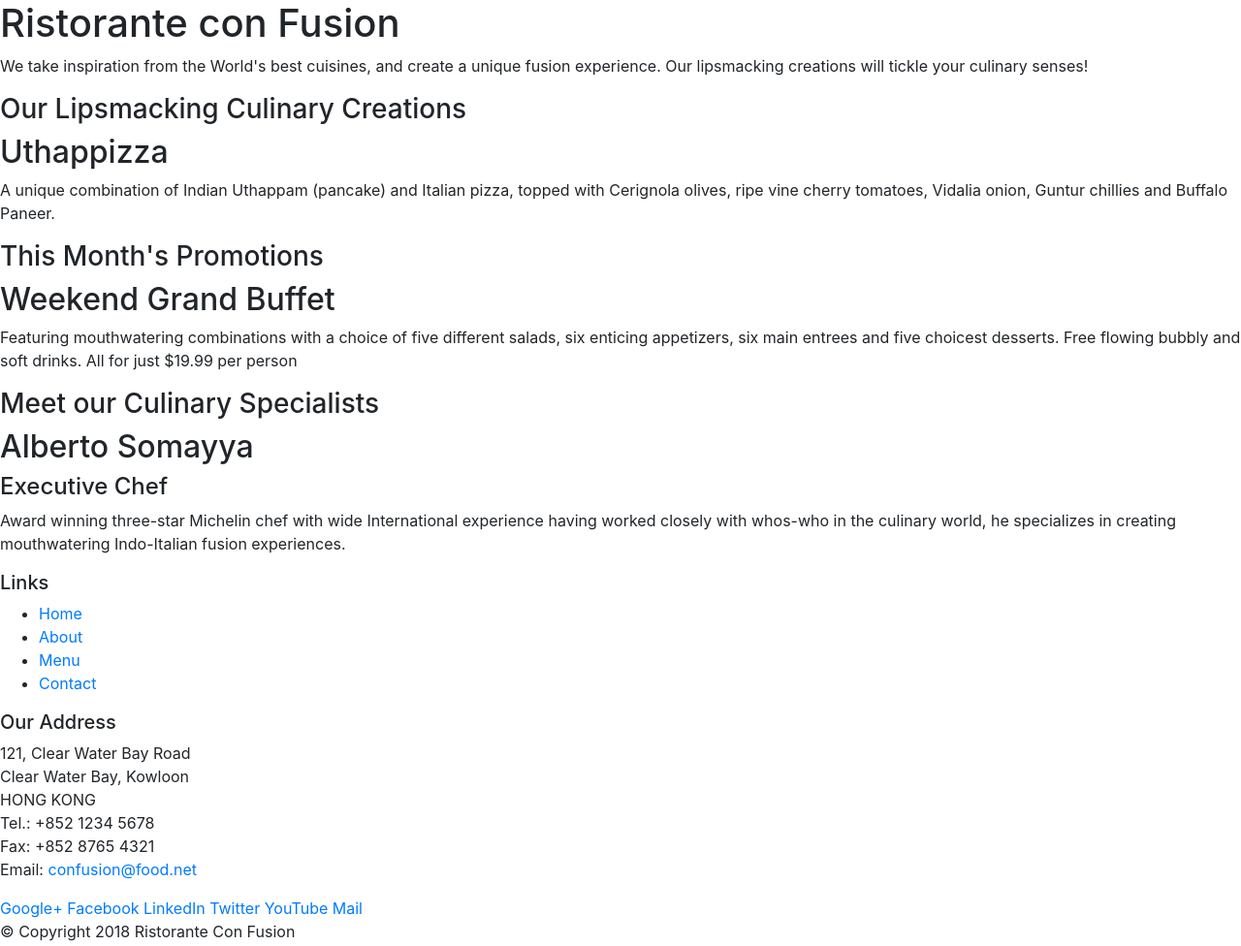
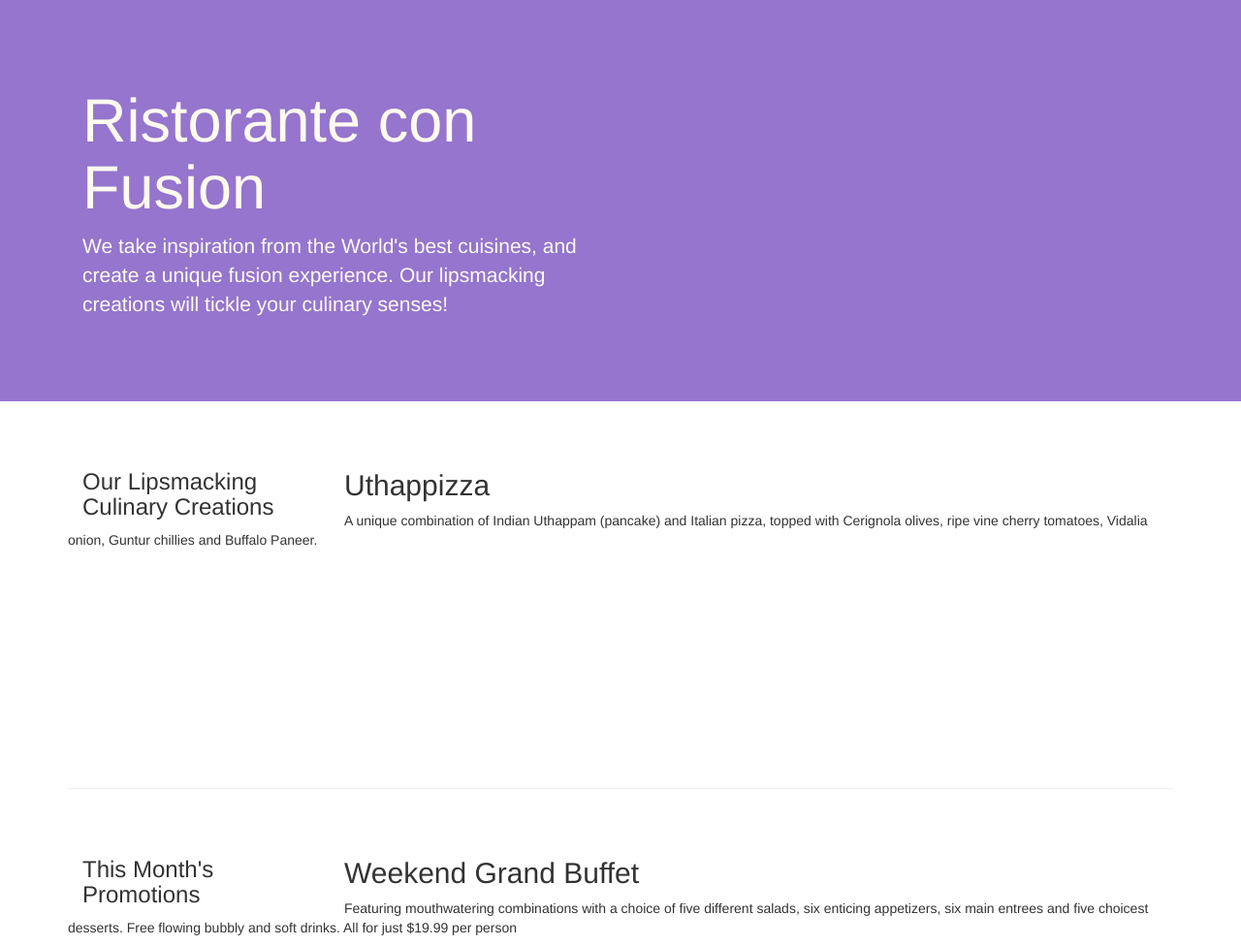
Before and after one commit to AhmedHassan97/confusion, a plain HTML site: page index.html in a window 1280 px wide. Shown: the top 976 px of the page at 97% size. Drawn offline with nearby package versions, Linux system fonts and the light colour scheme.

Commit message:
BootStrap Gridpart 1&2

```diff
--- /dev/null
+++ b/CSS/stylesheet.css
@@ -0,0 +1,29 @@
+.row-header{
+  margin:0 auto;
+  padding: 0 auto;
+}
+.row-content{
+  margin:0 auto;
+  padding: 50px 0 50px 0;
+  border-bottom:1px ridge;
+  min-height: 400px;
+
+}
+
+.foter{
+  background-color: #D1C4E9 ;
+  margin:0 auto;
+  padding: 20px 0 20px 0;
+
+}
+.jumbotron{
+  padding: 70px 30px 70px 30px;
+  margin: 0px auto;
+  background: #9575CD;
+  color: floralwhite;
+}
+.adress{
+  font-size: 80%;
+  margin:0px;
+  color: #0f0f0f;
+}
--- a/index.html
+++ b/index.html
@@ -9,51 +9,52 @@
 
     <!-- Bootstrap CSS -->
     <link rel="stylesheet" href="node_modules/bootstrap/dist/css/bootstrap.min.css">
+    <link rel="stylesheet" href="CSS/stylesheet.css">
     <title>Ristorante Con Fusion</title>
 </head>
 
 <body>
 
-    <header>
-        <div>
-            <div>
-                <div>
+    <header class="jumbotron">
+        <div class="container">
+            <div class="row row-header">
+                <div class="col-12 col-sm-6">
                     <h1>Ristorante con Fusion</h1>
                     <p>We take inspiration from the World's best cuisines, and create a unique fusion experience. Our lipsmacking creations will tickle your culinary senses!</p>
                 </div>
-                <div>
+                <div class="col-12 col-sm">
                 </div>
             </div>
         </div>
     </header>
 
-    <div>
-        <div>
-            <div>
+    <div class="container">
+        <div class="row row-content align-items-center">
+            <div class="col-12 col-sm-4 order-sm-last col-md-3">
                 <h3>Our Lipsmacking Culinary Creations</h3>
             </div>
-            <div>
+            <div class="col col-sm order-sm-first col-md">
                 <h2>Uthappizza</h2>
                 <p>A unique combination of Indian Uthappam (pancake) and Italian pizza, topped with Cerignola olives, ripe vine cherry tomatoes, Vidalia onion, Guntur chillies and Buffalo Paneer.</p>
             </div>
         </div>
 
 
-        <div>
-            <div>
+        <div class="row row-content align-items-center">
+            <div class="col-12 col-sm-4 order-sm-last col-md-3">
                 <h3>This Month's Promotions</h3>
             </div>
-            <div>
+            <div class="col col-sm order-sm-first col-md">
                 <h2>Weekend Grand Buffet</h2>
                 <p>Featuring mouthwatering combinations with a choice of five different salads, six enticing appetizers, six main entrees and five choicest desserts. Free flowing bubbly and soft drinks. All for just $19.99 per person </p>
             </div>
         </div>
 
-        <div>
-            <div>
+        <div class="row row-content align-items-center">
+            <div class="col-12 col-sm-4 order-sm-last col-md-3">
                 <h3>Meet our Culinary Specialists</h3>
             </div>
-            <div>
+            <div class="col col-sm order-sm-first col-md">
                 <h2>Alberto Somayya</h2>
                 <h4>Executive Chef</h4>
                 <p>Award winning three-star Michelin chef with wide International experience having worked closely with whos-who in the culinary world, he specializes in creating mouthwatering Indo-Italian fusion experiences. </p>
@@ -61,21 +62,21 @@
         </div>
     </div>
 
-    <footer>
-        <div>
-            <div>
-                <div>
+    <footer class="foter">
+        <div class="container">
+            <div class="row">
+                <div class="col-4 offset-1 col-sm-2">
                     <h5>Links</h5>
-                    <ul>
+                    <ul class="list-unstyled">
                         <li><a href="#">Home</a></li>
                         <li><a href="#">About</a></li>
                         <li><a href="#">Menu</a></li>
                         <li><a href="#">Contact</a></li>
                     </ul>
                 </div>
-                <div>
+                <div class="col-7 col-sm-5">
                     <h5>Our Address</h5>
-                    <address>
+                    <address class="adress">
 		              121, Clear Water Bay Road<br>
 		              Clear Water Bay, Kowloon<br>
 		              HONG KONG<br>
@@ -84,8 +85,8 @@
 		              Email: <a href="mailto:confusion@food.net">confusion@food.net</a>
 		           </address>
                 </div>
-                <div>
-                    <div>
+                <div class="col-12 col-sm-4 align-self-center">
+                    <div class="text-center">
                         <a href="http://google.com/+">Google+</a>
                         <a href="http://www.facebook.com/profile.php?id=">Facebook</a>
                         <a href="http://www.linkedin.com/in/">LinkedIn</a>
@@ -95,8 +96,8 @@
                     </div>
                 </div>
            </div>
-           <div>
-                <div>
+           <div class="row justify-content-center">
+                <div class="col-auto">
                     <p>© Copyright 2018 Ristorante Con Fusion</p>
                 </div>
            </div>
```
